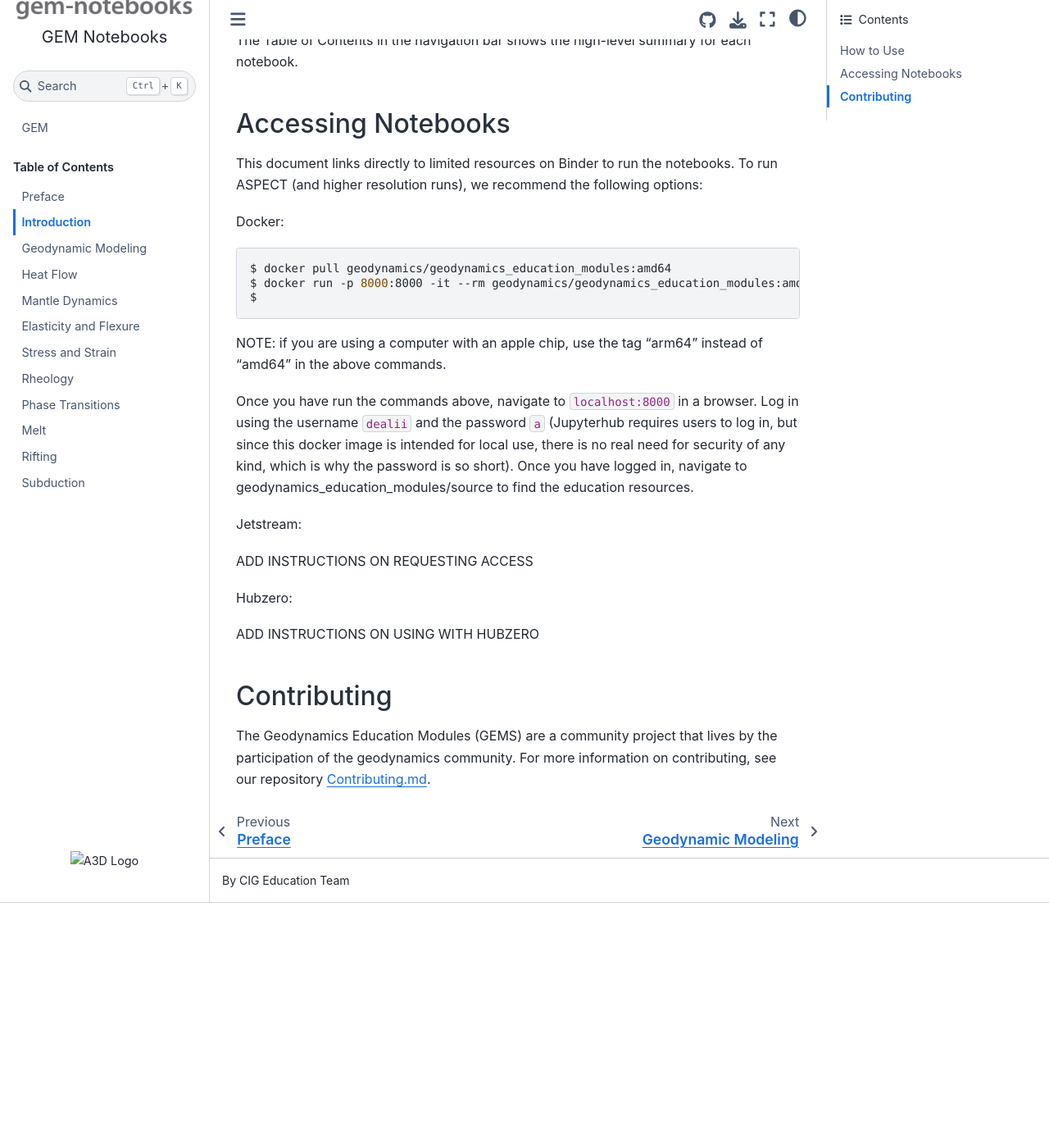
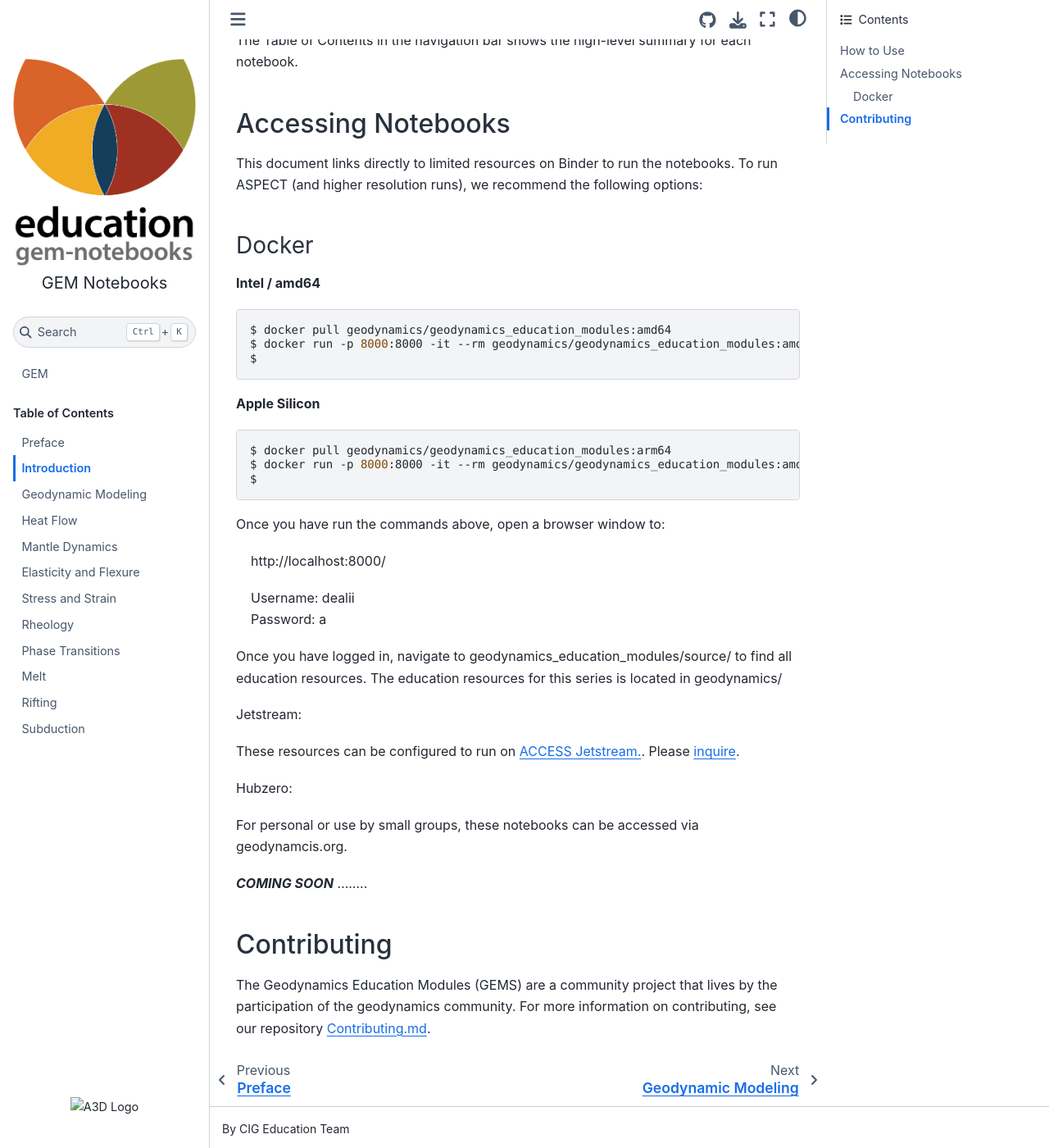
Before and after one commit to ljhwang/geodynamics_education_modules, a Sphinx documentation site: the page built from doc/source/introduction.md, in a window 1280 px wide and 1400 px high, scrolled down 922 px. Shown: the whole window at 82% size. Built offline with Sphinx 7.4.7 and the Sphinx Book theme 1.1.4, drawn with Linux system fonts in a browser that asks for light colours; before the commit the page ends 2023 px from its top, so only the background shows below that.

Commit message:
Initial update of docker instructions

````diff
--- a/doc/source/introduction.md
+++ b/doc/source/introduction.md
@@ -20,27 +20,43 @@ The Table of Contents in the navigation bar shows the high-level summary for eac
 
 This document links directly to limited resources on Binder to run the notebooks. To run ASPECT (and higher resolution runs), we recommend the following options:
 
-Docker:
+### Docker
+
+**Intel / amd64**
 
 ```{code-block} bash
 $ docker pull geodynamics/geodynamics_education_modules:amd64
 $ docker run -p 8000:8000 -it --rm geodynamics/geodynamics_education_modules:amd64
 $
 ```
-NOTE: if you are using a computer with an apple chip, use the tag "arm64" instead of "amd64" in the above commands.
 
-Once you have run the commands above, navigate to `localhost:8000` in a browser.
-Log in using the username `dealii` and the password `a` (Jupyterhub requires users to log in, but since this docker image is intended for local use, there is no real need for security of any kind, which is why the password is so short).
-Once you have logged in, navigate to geodynamics_education_modules/source to find the education resources.
+**Apple Silicon**
+```{code-block} bash
+$ docker pull geodynamics/geodynamics_education_modules:arm64
+$ docker run -p 8000:8000 -it --rm geodynamics/geodynamics_education_modules:amd64
+$
+```
+
+Once you have run the commands above, open a browser window to:
+
+
+&nbsp; &nbsp; http://localhost:8000/
+
+&nbsp; &nbsp; Username: dealii <br>
+&nbsp; &nbsp; Password: a
+
+Once you have logged in, navigate to geodynamics_education_modules/source/ to find all education resources. The education resources for this series is located in geodynamics/
 
 
 Jetstream:
 
-ADD INSTRUCTIONS ON REQUESTING ACCESS
+These resources can be configured to run on [ACCESS Jetstream.](https://support.access-ci.org/tags/jetstream). Please [inquire](https://geodynamics.org/support/ticket/new).
 
 Hubzero:
 
-ADD INSTRUCTIONS ON USING WITH HUBZERO
+For personal or use by small groups, these notebooks can be accessed via geodynamcis.org.
+
+***COMING SOON*** ........
 
 ## Contributing
 
````
